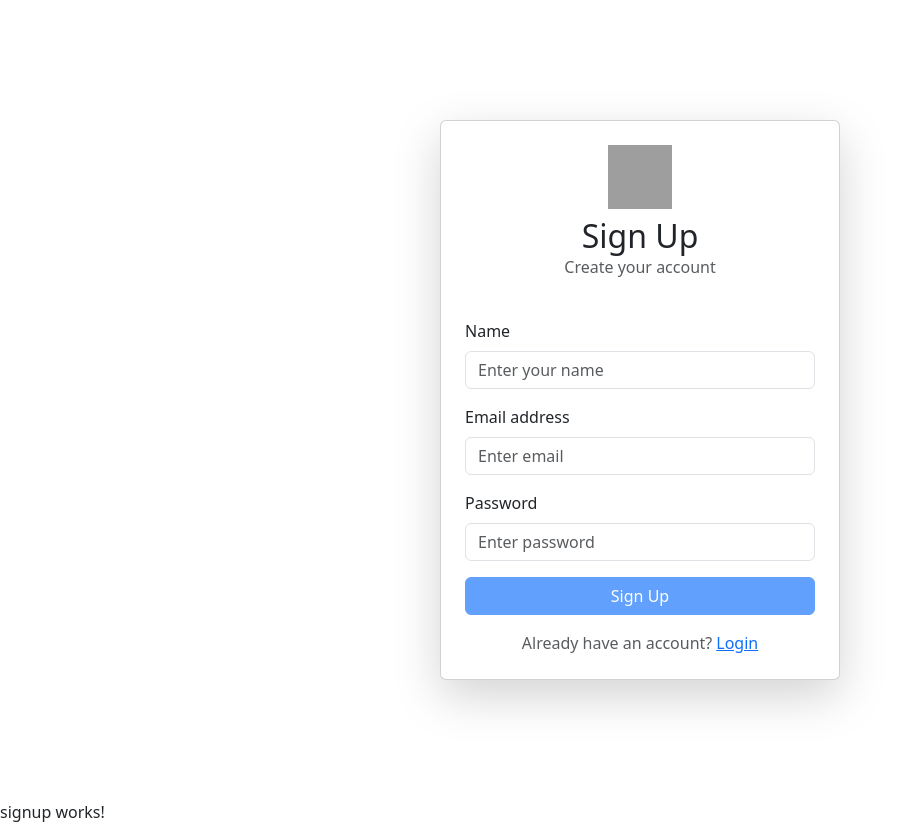
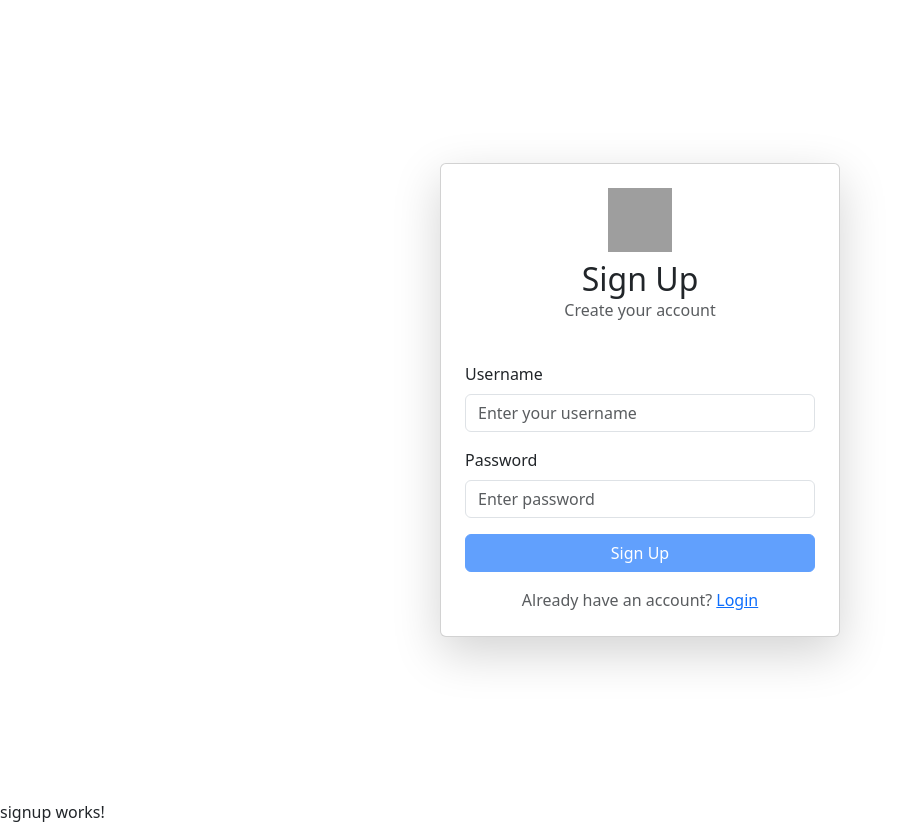
Before and after one commit to SupritVaidya/guruSeva, an Angular app: page /signup in a window 1280 px wide. Shown: the whole page, without its empty margins (0-916 px from the left). Built offline with nearby package versions, Linux system fonts and the light colour scheme; grey boxes are pictures that could not be loaded.

Commit message:
signup changes

```diff
--- a/src/app/login/login.html
+++ b/src/app/login/login.html
@@ -7,8 +7,8 @@
 		</div>
 		<form (ngSubmit)="onSubmit()" #loginForm="ngForm" autocomplete="off">
 			<div class="mb-3">
-				<label for="email" class="form-label">Email address</label>
-				<input type="email" id="email" name="email" class="form-control" required [(ngModel)]="email" placeholder="Enter email">
+				<label for="email" class="form-label">Username</label>
+				<input type="text" id="email" name="email" class="form-control" required [(ngModel)]="email" placeholder="Enter username">
 			</div>
 			<div class="mb-3">
 				<label for="password" class="form-label">Password</label>
--- a/src/app/signup/signup.html
+++ b/src/app/signup/signup.html
@@ -7,12 +7,8 @@
 		</div>
 		<form (ngSubmit)="onSubmit()" #signupForm="ngForm" autocomplete="off">
 			<div class="mb-3">
-				<label for="name" class="form-label">Name</label>
-				<input type="text" id="name" name="name" class="form-control" required [(ngModel)]="name" placeholder="Enter your name">
-			</div>
-			<div class="mb-3">
-				<label for="email" class="form-label">Email address</label>
-				<input type="email" id="email" name="email" class="form-control" required [(ngModel)]="email" placeholder="Enter email">
+				<label for="username" class="form-label">Username</label>
+				<input type="text" id="username" name="username" class="form-control" required [(ngModel)]="username" placeholder="Enter your username">
 			</div>
 			<div class="mb-3">
 				<label for="password" class="form-label">Password</label>
--- a/src/app/signup/signup.ts
+++ b/src/app/signup/signup.ts
@@ -13,8 +13,7 @@ import { RouterModule } from '@angular/router';
   styleUrl: './signup.scss',
 })
 export class Signup {
-  name = '';
-  email = '';
+  username = '';
   password = '';
   signupError = '';
   signupSuccess = '';
@@ -25,11 +24,10 @@ export class Signup {
     this.signupError = '';
     this.signupSuccess = '';
     // Call backend to create user (POST /api/Users)
-    this.loginService.register(this.name, this.email, this.password).subscribe({
+    this.loginService.register(this.username, this.password).subscribe({
       next: (user) => {
         this.signupSuccess = 'Signup successful! Please wait for approval.';
-        this.name = '';
-        this.email = '';
+        this.username = '';
         this.password = '';
       },
       error: (err) => {
--- a/src/services/login-services.ts
+++ b/src/services/login-services.ts
@@ -13,13 +13,13 @@ export class LoginServices {
     return this.http.post<any>(this.apiUrl, { email, password });
   }
 
-  register(name: string, email: string, password: string) {
+  register(username: string, password: string) {
     // Adjust the payload keys to match your backend User model
     return this.http.post<any>('http://localhost:5256/api/Users', {
-      name,
-      email,
+      username,
       password,
-      isApproved: false// New users require approval by default
+      isAdmin: false,
+      isApproved: false // New users require approval by default
     });
   }
 }
```
Also changed, not shown: 1 other file (tests, documents, lock files or other folders).
